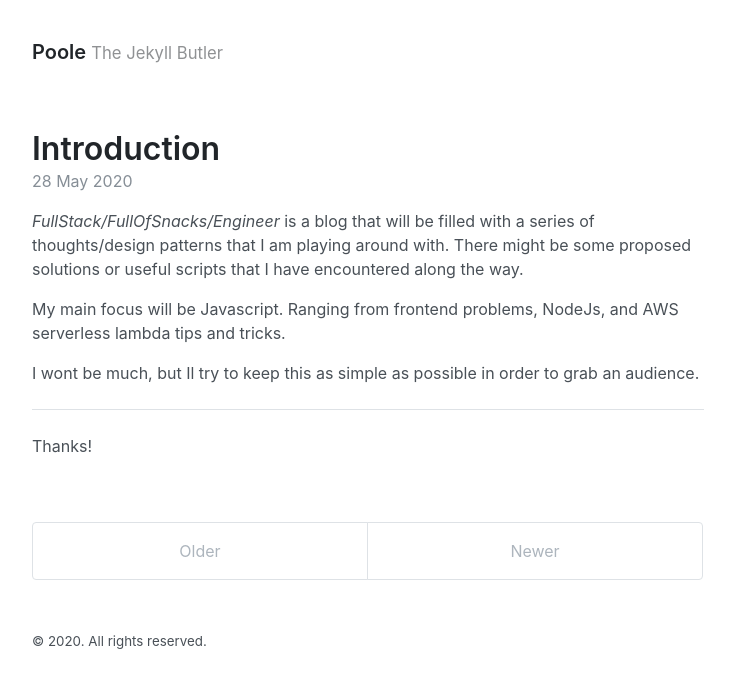
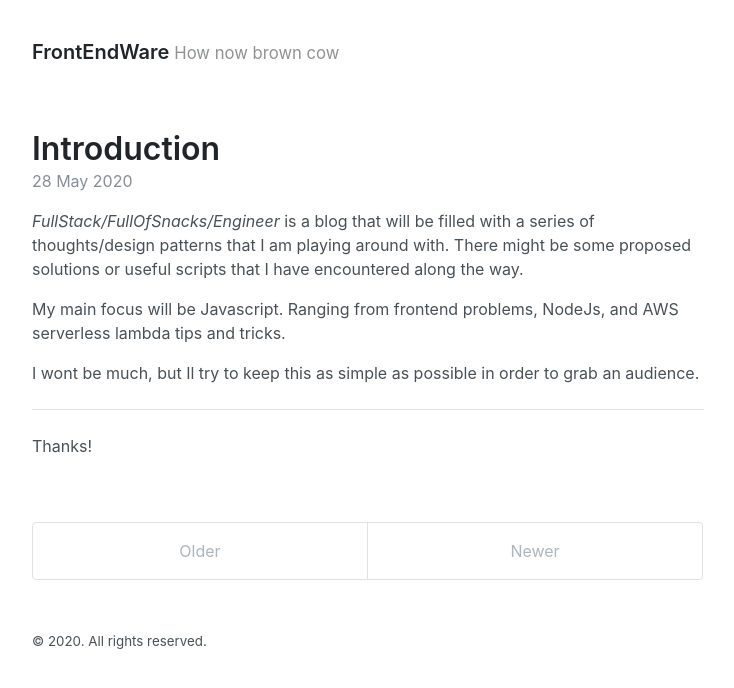
Before and after one commit to jmaleonard/jmaleonard.github.io, a Jekyll site: the page built from index.html, in a window 1280 px wide. Shown: the top 688 px of the page, without its empty margins (272-1006 px from the left). Built offline with Jekyll 4.4.1, drawn with Linux system fonts in a browser that asks for light colours; the list of posts is cut into pages by our own code.

Commit message:
config updates

```diff
--- a/_config.yml
+++ b/_config.yml
@@ -1,7 +1,7 @@
 # Setup
-title: Poole
-tagline: The Jekyll Butler
-url: https://getpoole.com
+title: FrontEndWare
+tagline: How now brown cow
+url: https://jmaleonard.github.io
 paginate: 1
 baseurl: ""
 permalink: pretty
@@ -33,9 +33,9 @@ sass:
 
 # Specify the author for blog posts
 author:
-  name: Mark Otto
-  url: https://twitter.com/mdo
-  email: markdotto@gmail.com
+  name: Jared Leonard
+  url: https://twitter.com/jmaleonard
+  email: jaredmyronarthur+at+gmail.com
 
 # Custom vars
 version: 3.0.0
```
